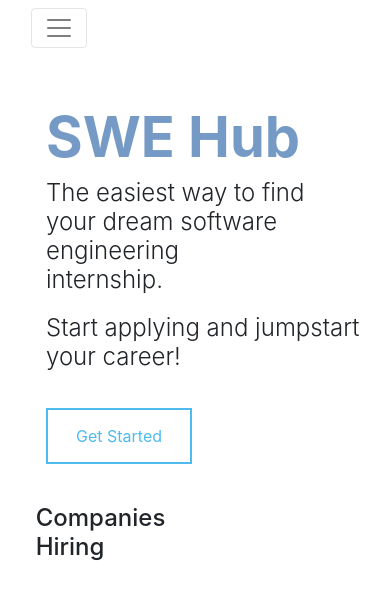
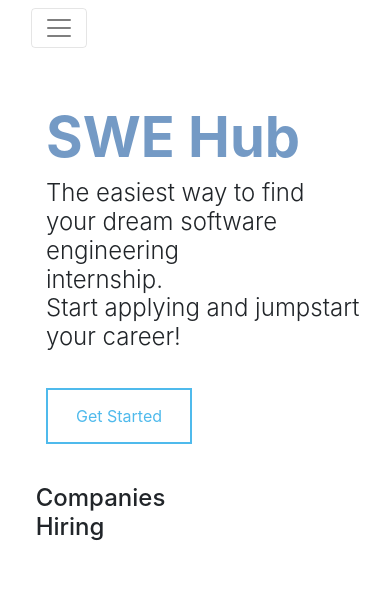
Before and after one commit to andrewchen349/SWE-Hub, a React (Create React App) app in the folder swe-hub/: page / in a window 390 px wide. Shown: the top 598 px of the page. Built offline with nearby package versions, Linux system fonts and the light colour scheme; a web font is replaced by a local one.

Commit message:
refractor clean up css

```diff
--- a/swe-hub/src/components/HomeHero.js
+++ b/swe-hub/src/components/HomeHero.js
@@ -8,7 +8,7 @@ function HomeHero(props){
 
 
     return(
-        <Jumbotron className="bg-transparent jumbotron-fluid p-0">
+        <Jumbotron className="bg-transparent jumbotron-fluid p-0 ">
             <Container fluid={true}>
                 <Row className="justify-content-center mt-5">
                     <Col className="text-left ml-3" md={9} sm={12} >
@@ -16,7 +16,7 @@ function HomeHero(props){
                     </Col>
                     < Col className="text-left ml-3" md={9} sm={12}>
                         { props.subTitle && <h4 className="display-6 font-weight-light he ">{props.subTitle}</h4> }
-                        { props.text && <h4 className="display-6 font-weight-light he2">{props.text}</h4> }
+                        { props.text && <h4 className="display-6 font-weight-light">{props.text}</h4> }
                     </Col>
                     <Col className="text-left ml-3 py-2 hero3" md={9} sm={12}>
                         <button className='success' onClick={event => window.location.href='/account'}>Get Started</button>
--- a/swe-hub/src/index.css
+++ b/swe-hub/src/index.css
@@ -153,7 +153,6 @@ code {
   margin-left: 120px;
 }
 
-
 @media (max-width: 570px)
 {
     .hero
@@ -187,10 +186,6 @@ code {
     {
         margin-right: 180px;
     }
-}
-
-@media (max-width: 700px)
-{
     .signWel
     {
         margin-right: 150px;
@@ -203,12 +198,14 @@ code {
     {
         display: none;
     }
-}
-@media (max-width: 1200px )
-{
     .companies
     {
         margin-right: -130px;
+    }
+    .photoSign
+    {
+        width: 500px;
+        display: block;
     }
 }
 
@@ -218,14 +215,6 @@ code {
     {
         margin-right: 300px;
         margin-left: 0px;
-    }
-}
-@media (max-width: 1200px)
-{
-    .photoSign
-    {
-        width: 500px;
-        display: block;
     }
 }
 
```
